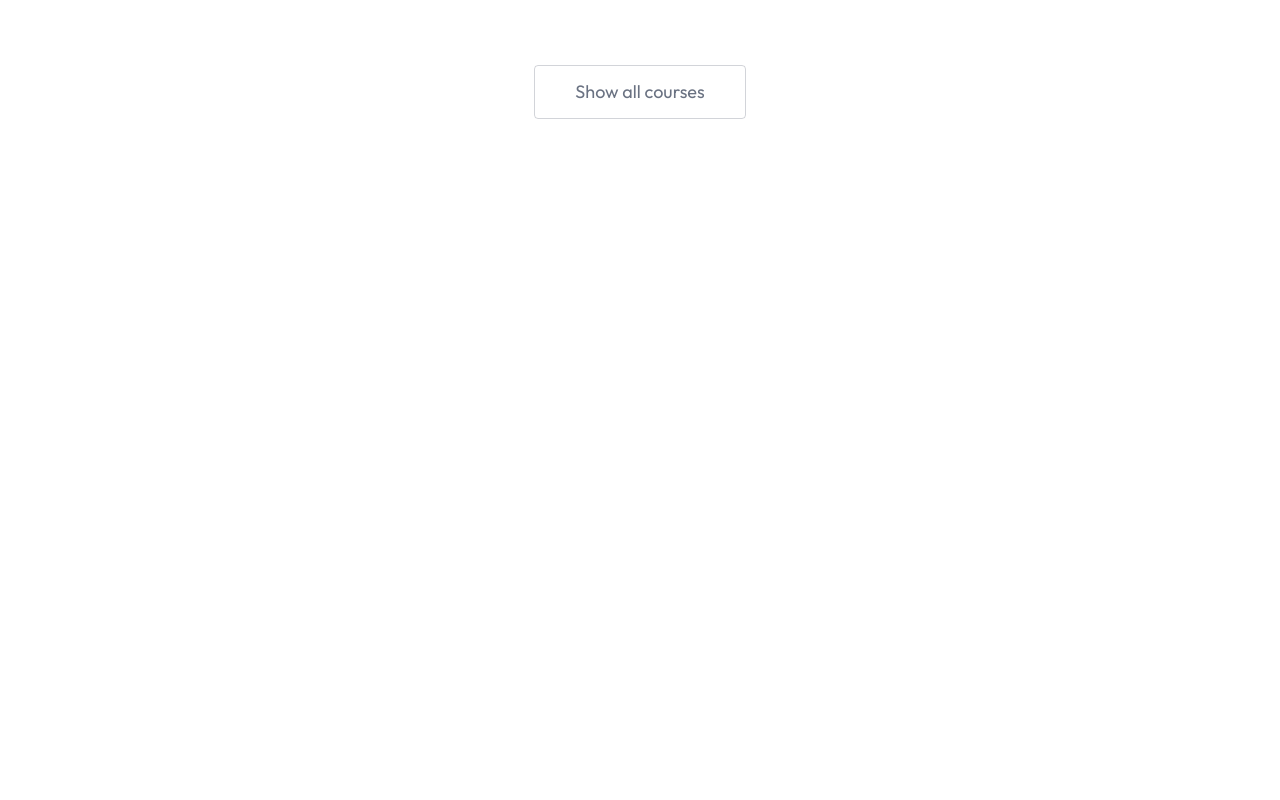
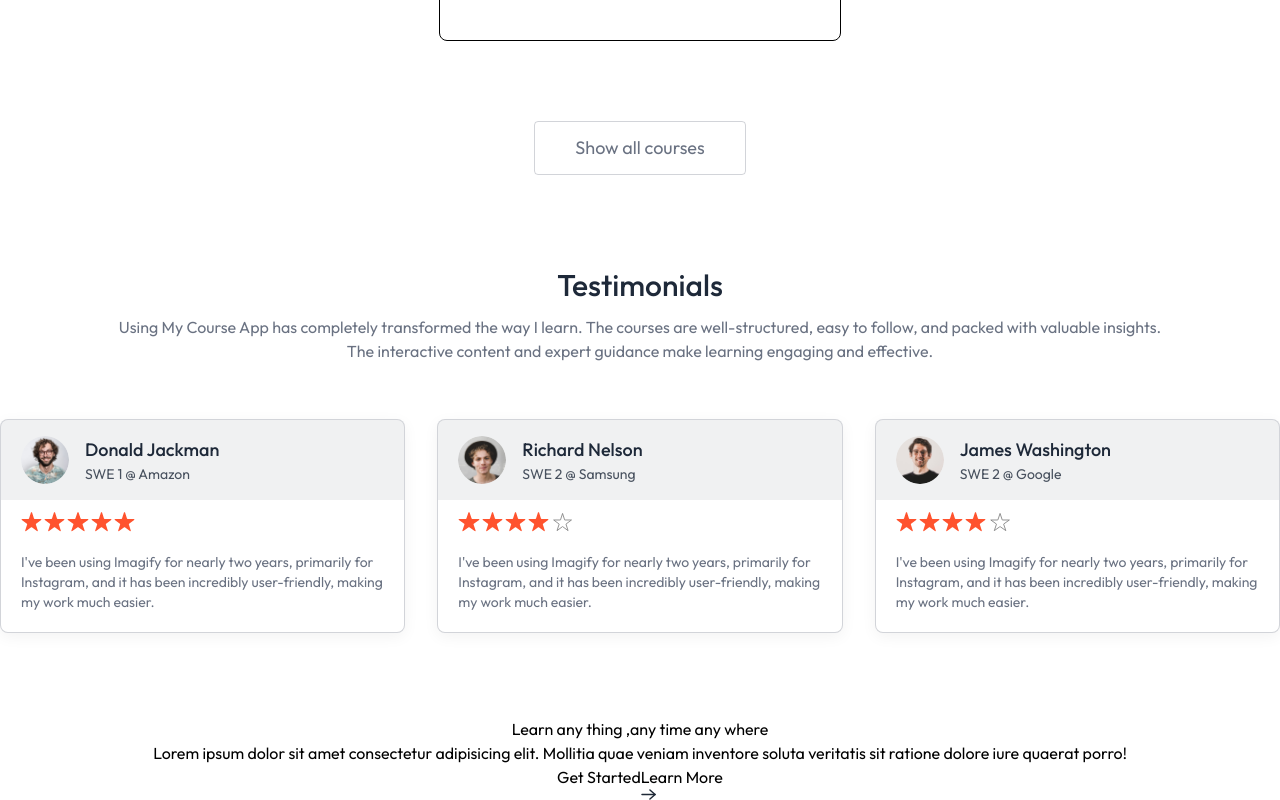
Before and after one commit to HckR01/LMS-project-1, a React (Vite) app in the folder client/: page / in a window 1280 px wide. Shown: the part 2818-3618 px from the top of the page. Before the commit the page ends 3001 px from the top, so only its background shows below. Built offline with nearby package versions, Linux system fonts and the light colour scheme; no server answers.

Commit message:
add testimonail with styling now call to action

```diff
--- a/client/index.html
+++ b/client/index.html
@@ -2,11 +2,8 @@
 <html lang="en">
   <head>
     <meta charset="UTF-8" />
-    <link
-      rel="icon"
-      type="image/svg+xml"
-      href="/client/src/assets/favicon.svg"
-    />
+    <link rel="icon" href="/src/assets/favicon.svg" type="image/png/svg" />
+
     <meta name="viewport" content="width=device-width, initial-scale=1.0" />
     <title>FreeCodeCamp</title>
   </head>
--- a/client/src/components/students/CallToAction.jsx
+++ b/client/src/components/students/CallToAction.jsx
@@ -1,9 +1,20 @@
 import React from 'react';
+import { assets } from '../../assets/assets';
 
 const CallToAction = () => {
   return (
     <div>
-      <h1>CallToAction</h1>
+      <h1>Learn any thing ,any time any where</h1>
+      <p>
+        Lorem ipsum dolor sit amet consectetur adipisicing elit. Mollitia quae
+        veniam inventore soluta veritatis sit ratione dolore iure quaerat porro!
+      </p>
+      <div>
+        <button>Get Started</button>
+        <button>
+          Learn More <img src={assets.arrow_icon} alt="arrow-icon" />
+        </button>
+      </div>
     </div>
   );
 };
--- a/client/src/components/students/Navbar.jsx
+++ b/client/src/components/students/Navbar.jsx
@@ -9,7 +9,7 @@ const Navbar = () => {
 
   const { openSignIn } = useClerk();
   const { user } = useUser();
-  const { navigate } = useContext(AppContext);
+  const { navigate, isEducator } = useContext(AppContext);
 
   return (
     <div
@@ -30,8 +30,14 @@ const Navbar = () => {
         <div className="flex items-center gap-5">
           {user && (
             <>
-              <button>Become Educator</button>|
-              <Link to="/my-enrollments">My Enrollment</Link>
+              <button
+                onClick={() => {
+                  navigate('/educator');
+                }}
+              >
+                {isEducator ? 'Educator Panel' : 'Become Educator'}
+              </button>
+              |<Link to="/my-enrollments">My Enrollment</Link>
             </>
           )}
         </div>
@@ -53,7 +59,13 @@ const Navbar = () => {
         <div className="flex items-center gap-1 sm:gap-2 max-sm:text-xs">
           {user && (
             <>
-              <button>Become Educator</button>|
+              <button
+                onClick={() => {
+                  navigate('/educator');
+                }}
+              >
+                {isEducator ? 'Educator Panel' : 'Become Educator'}
+              </button>
               <Link to="/my-enrollments">My Enrollment</Link>
             </>
           )}
--- a/client/src/components/students/TestimonialSecton.jsx
+++ b/client/src/components/students/TestimonialSecton.jsx
@@ -1,11 +1,60 @@
 import React from 'react';
+import { assets, dummyTestimonial } from '../../assets/assets';
 
-const TestimonialSecton = () => {
+const TestimonialSection = () => {
   return (
-    <div>
-      <h1>TestimonialSecton</h1>
+    <div className="pb-14 px-8 md:px-0">
+      <h2 className="text-3xl font-medium text-gray-800">Testimonials</h2>
+      <p className="md:text-base text-gray-500 mt-3">
+        Using My Course App has completely transformed the way I learn. The
+        courses are well-structured, easy to follow, and packed with valuable
+        insights.
+        <br />
+        The interactive content and expert guidance make learning engaging and
+        effective.
+      </p>
+
+      <div className="grid grid-cols-1 md:grid-cols-2 lg:grid-cols-3 gap-8 mt-14">
+        {dummyTestimonial.map((testimonial, index) => (
+          <div
+            key={index}
+            className="text-sm text-left border border-gray-500/30 rounded-lg bg-white shadow-[0px_4px_15px_0px] overflow-hidden shadow-black/5"
+          >
+            <div className="flex items-center gap-4 px-5 py-4 bg-gray-500/10">
+              <img
+                className="h-12 w-12 rounded-full"
+                src={testimonial.image}
+                alt={testimonial.name}
+              />
+              <div>
+                <h1 className="text-lg font-medium text-gray-800">
+                  {testimonial.name}
+                </h1>
+                <p className="text-gray-800/80">{testimonial.role}</p>
+              </div>
+            </div>
+            <div className="px-5 pb-5 pt-3">
+              <div className="flex gap-0.5">
+                {[...Array(5)].map((_, i) => (
+                  <img
+                    className="h-5"
+                    key={i}
+                    src={
+                      i < Math.floor(testimonial.rating)
+                        ? assets.star
+                        : assets.star_blank
+                    }
+                    alt="star"
+                  />
+                ))}
+              </div>
+              <p className="text-gray-500 mt-5">{testimonial.feedback}</p>
+            </div>
+          </div>
+        ))}
+      </div>
     </div>
   );
 };
 
-export default TestimonialSecton;
+export default TestimonialSection;
--- a/client/src/context/AppContext.jsx
+++ b/client/src/context/AppContext.jsx
@@ -9,6 +9,7 @@ export const AppContextProvider = (props) => {
   const navigate = useNavigate();
 
   const [allCourses, setAllCourses] = useState([]);
+  const [isEducator, setIsEducator] = useState(true);
   //fetch all courses function.....................
   const fetchAllCourses = async () => {
     setAllCourses(dummyCourses);
@@ -34,6 +35,7 @@ export const AppContextProvider = (props) => {
     allCourses,
     navigate,
     calculateRating,
+    isEducator,
   };
 
   return (
--- a/client/src/pages/students/Home.jsx
+++ b/client/src/pages/students/Home.jsx
@@ -2,13 +2,17 @@ import React from 'react';
 import Hero from '../../components/students/Hero';
 import Companies from '../../components/students/Companies';
 import CourseSection from '../../components/students/CourseSection';
+import TestimonialSecton from '../../components/students/TestimonialSecton';
+import CallToAction from '../../components/students/CallToAction';
 
 const Home = () => {
   return (
-    <div>
+    <div className=" flex flex-col items-center space-y-7 text-center">
       <Hero />
       <Companies />
       <CourseSection />
+      <TestimonialSecton />
+      <CallToAction />
     </div>
   );
 };
```
Also changed, not shown: 1 other file (tests, documents, lock files or other folders).
